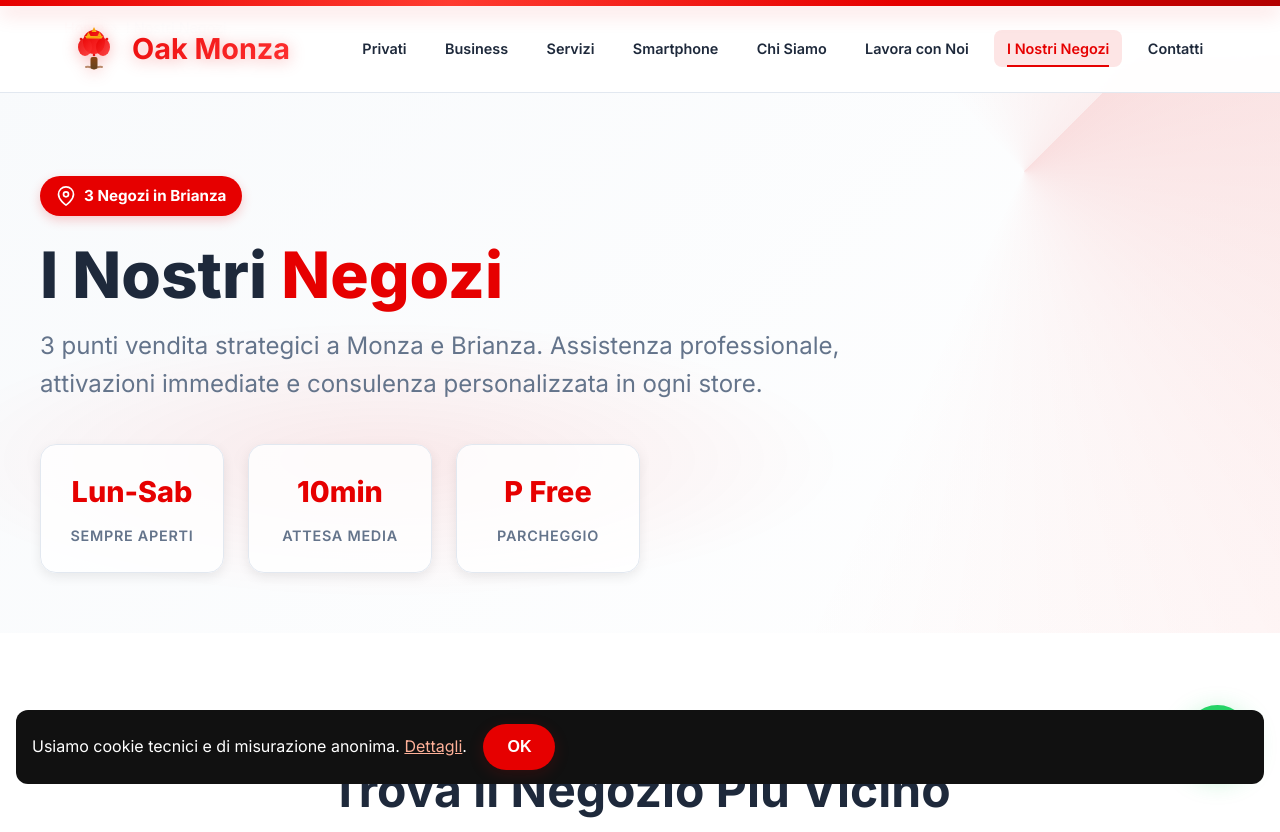
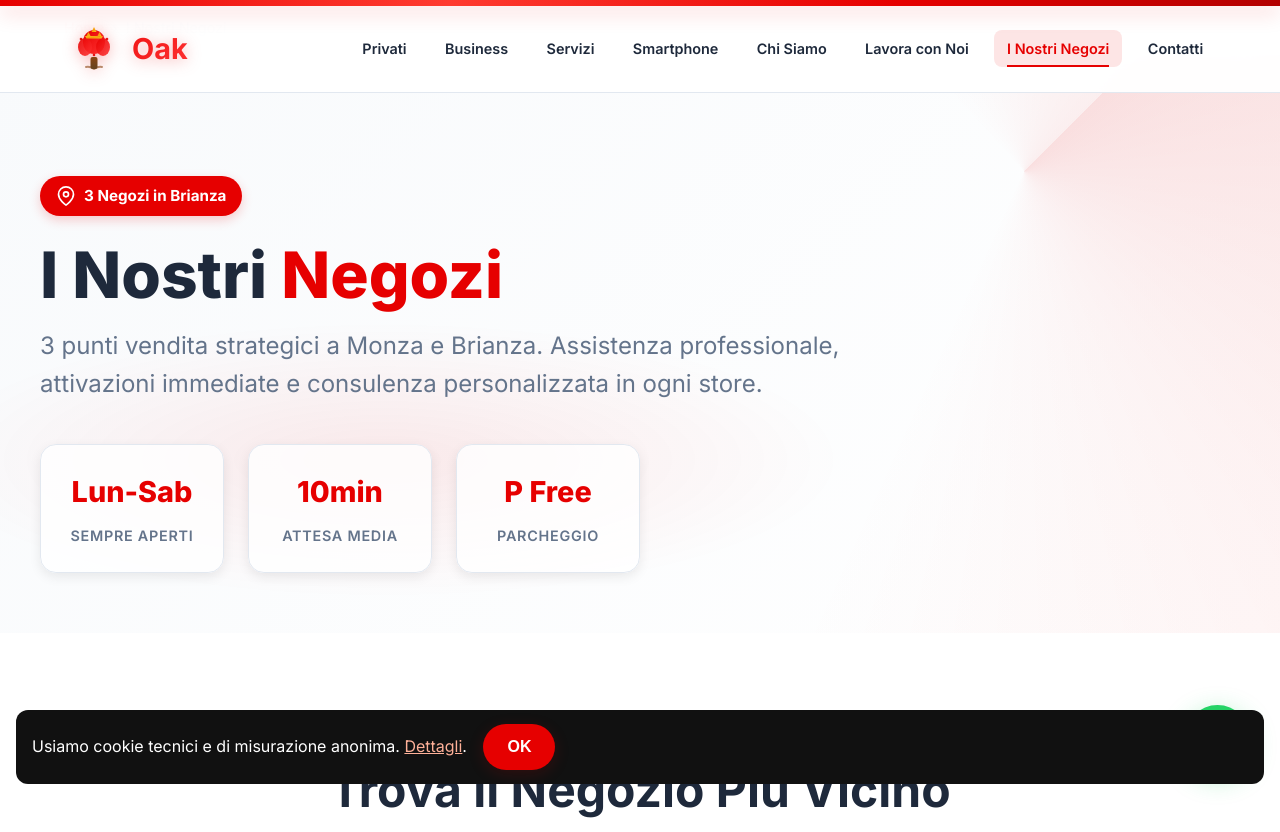
Before and after one commit to raydalessandro/Vodafone-Clo, a plain HTML site: page negozi.html in a window 1280 px wide. Shown: the top 832 px of the page. Drawn offline with Linux system fonts and the light colour scheme.

Commit message:
negozi.html

```diff
--- a/negozi.html
+++ b/negozi.html
@@ -1063,7 +1063,6 @@
 
   <div class="logo-text">
     <span class="brand">Oak</span>
-    <span class="tagline">Monza</span>
   </div>
 </a>
 
```
